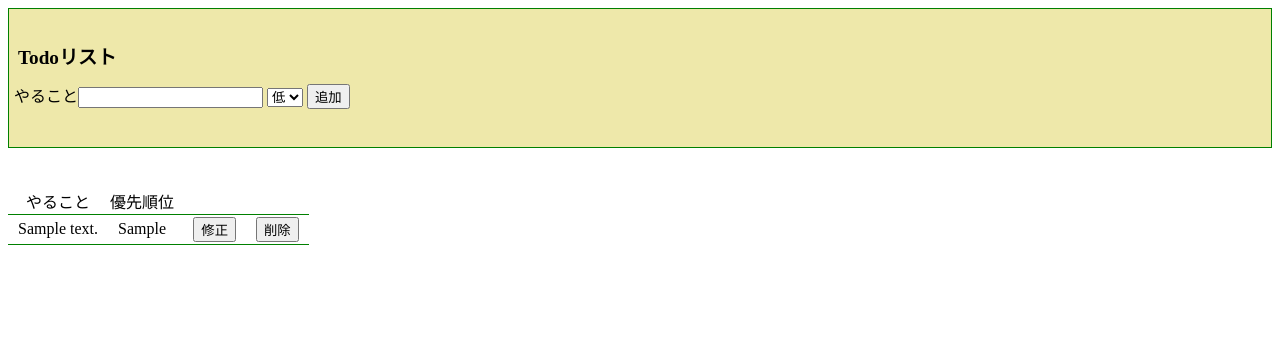
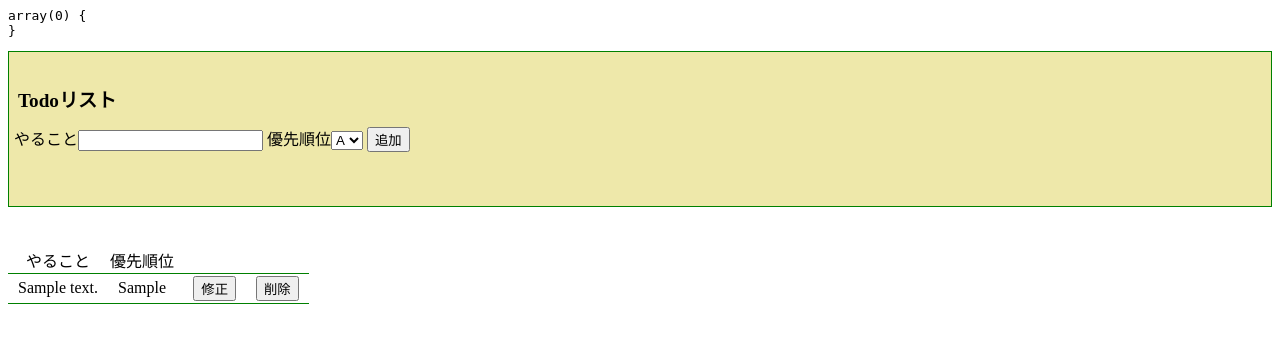
Before and after one commit to mimo456/todolist, a PHP site: page / in a window 1280 px wide. Shown: the top 343 px of the page. Run offline with PHP 8.4, Linux system fonts and the light colour scheme; tables that the repository leaves empty or names only in its code hold one stand-in row (values such as "Sample post"); data that the repository does not hold is empty.

Commit message:
Add priority

```diff
--- a/DBTodo.php
+++ b/DBTodo.php
@@ -5,7 +5,7 @@ class DBTodo extends DB
     //goodsテーブルのCRUD担当
     public function SelectTodoAll()
     {
-        $sql = "SELECT * FROM tasks";
+        $sql = "SELECT * FROM tasks order by priority";
         $res = parent::executeSQL($sql, null);
         $data = "<table class='recordlist' id='goodsTable'>";
         $data .= "<tr><th>やること</th><th>優先順位</th><th></th><th></th></tr>\n";
@@ -41,7 +41,7 @@ class DBTodo extends DB
         return $data;
     }
 
-    public function InsertTodo()
+    public function InsertTodo()//優先順位を決めるため引数で受け取ってから処理をする
     {//追加
         $sql = "INSERT INTO tasks (text,priority) VALUES(?,?)";
         $array = array(htmlspecialchars($_POST['todo'], ENT_QUOTES, 'UTF-8'),htmlspecialchars($_POST['priority'], ENT_QUOTES, 'UTF-8'));
--- a/index.php
+++ b/index.php
@@ -1,4 +1,8 @@
 <?php
+echo "<pre>";
+echo var_dump($_POST);
+echo "</pre>";
+
 require_once('DBTodo.php');
 $dbTodo = new DBTodo();
 //更新処理
@@ -52,10 +56,10 @@ $data = $dbTodo->selectTodoAll();
         <h1>Todoリスト</h1>
         <form action="" method="post">
             やること<input type="text" name="todo" value="<?php if (isset($_POST['update'])){echo $_POST['text'];} ?>">
-            <select name="priority">
-                <option value="低">低</option>
-                <option value="中">中</option>
-                <option value="高">高</option>
+            優先順位<select name="priority">
+                <option value="A">A</option>
+                <option value="B">B</option>
+                <option value="C">C</option>
             </select>
             <input type="submit" value="追加" name="submitEntry">
         </form><br>
@@ -72,9 +76,9 @@ $data = $dbTodo->selectTodoAll();
             value="<?php echo $dbTodoText;?>"required></label>
             <label><span class="entrylabel">優先順位</span>
             <select name="priority">
-                <option value="低" <?= $_POST['priority'] == '低' ? 'selected' : "" ?>>低</option>
-                <option value="中" <?= $_POST['priority'] == '中' ? 'selected' : "" ?>>中</option>
-                <option value="高" <?= $_POST['priority'] == '高' ? 'selected' : "" ?>>高</option>
+                <option value="A" <?= $_POST['priority'] == '低' ? 'selected' : "" ?>>A</option>
+                <option value="B" <?= $_POST['priority'] == '中' ? 'selected' : "" ?>>B</option>
+                <option value="C" <?= $_POST['priority'] == '高' ? 'selected' : "" ?>>C</option>
             </select></label>
             <input type='submit' name='submitUpdate' value=' 　送信　 '>
         </form>
```
Also changed, not shown: Todo.md (+1 -2 lines).
